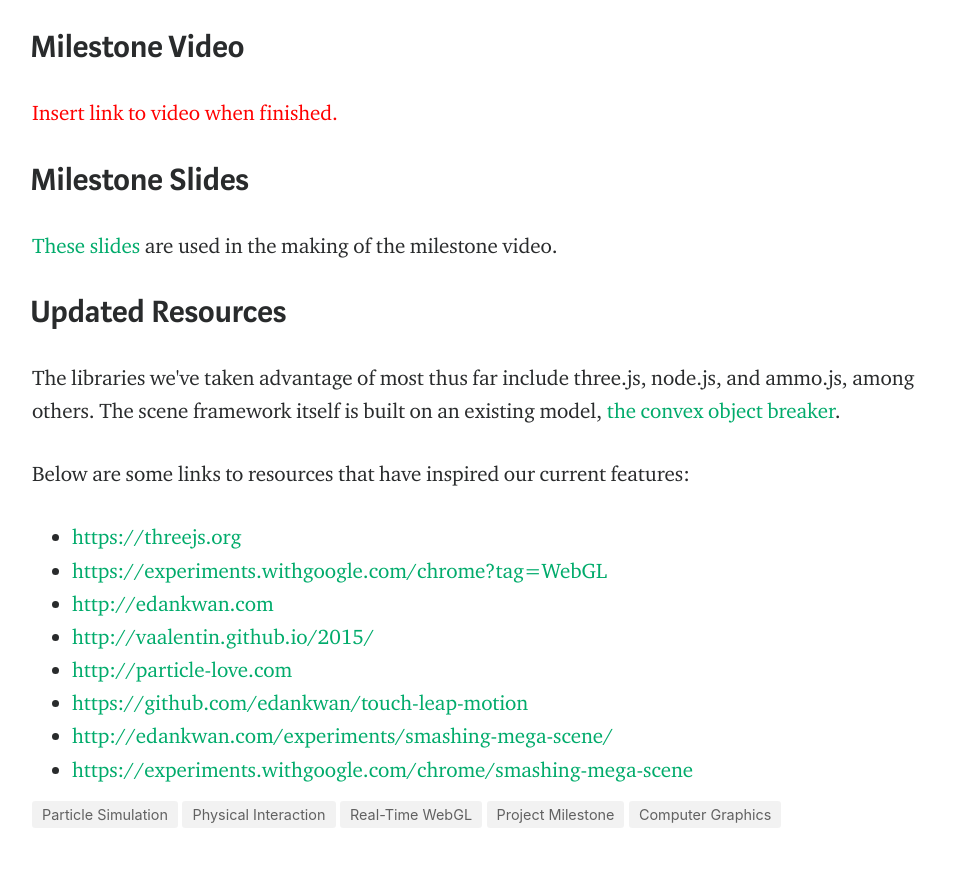
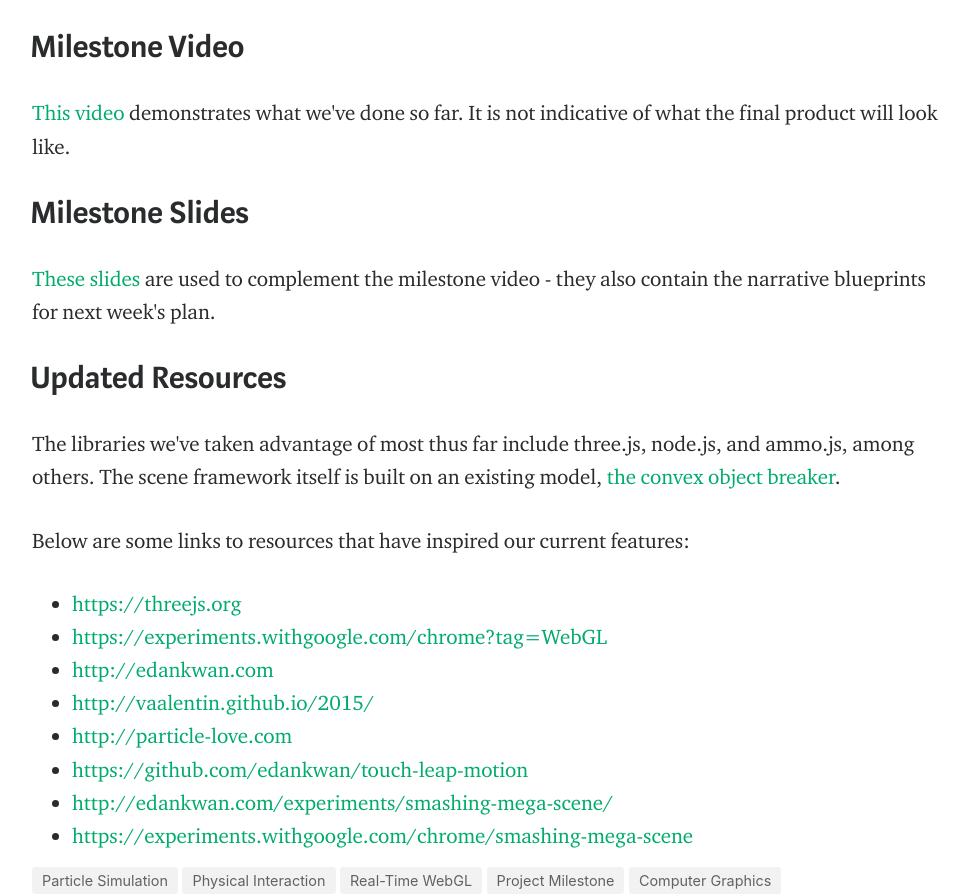
Before and after one commit to Gibbes/finalproj-cs184, a plain HTML site: page docs/index.html in a window 1280 px wide. Shown: the part 2014-2910 px from the top of the page, without its empty margins (148-1117 px from the left). Drawn offline with Linux system fonts and the light colour scheme; a web font is replaced by a local one.

Commit message:
Update links

```diff
--- a/docs/index.html
+++ b/docs/index.html
@@ -140,11 +140,11 @@
 
         <h2 id="milestone-video"><b>Milestone Video</b></h2>
 
-		<p><font color="red">Insert link to video when finished.</font></p>
+				<p><a href="youtube.com">This video</a> demonstrates what we've done so far. It is not indicative of what the final product will look like.</p>
 
         <h2 id="milestone-slides"><b>Milestone Slides</b></h2>
 
-        <p><a href="https://docs.google.com/presentation/d/1OH7ctlgpcokAWNUnIhgt9W3Hku62UYP2P92bHuNnEes/edit?usp=sharing">These slides</a> are used in the making of the milestone video.</p>
+        <p><a href="https://docs.google.com/presentation/d/1OH7ctlgpcokAWNUnIhgt9W3Hku62UYP2P92bHuNnEes/edit?usp=sharing">These slides</a> are used to complement the milestone video - they also contain the narrative blueprints for next week's plan.</p>
 
         <h2 id="updated-resources"><b>Updated Resources</b></h2>
 
```
